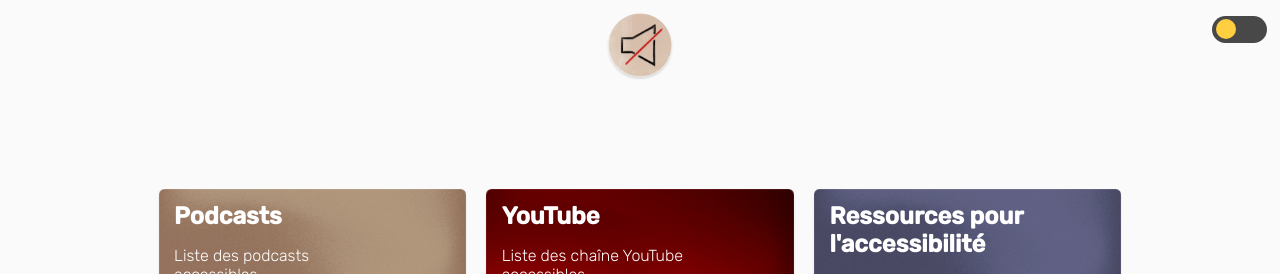
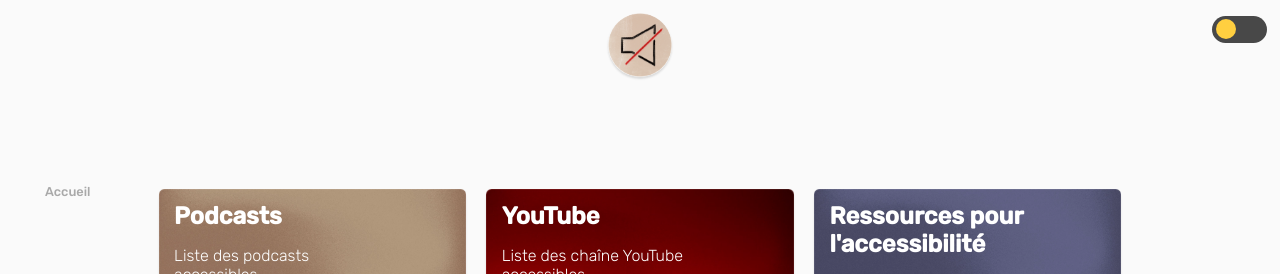
Before and after one commit to alexeal/podcaccessible, an Angular app: page /home in a window 1280 px wide. Shown: the top 274 px of the page. Built offline with nearby package versions, Linux system fonts and the light colour scheme.

Commit message:
Adding breadcrumb

```diff
--- a/src/app/app.component.html
+++ b/src/app/app.component.html
@@ -3,6 +3,7 @@
 </header>
 <!-- TODO: Toggle button -->
 <app-toggle-switch></app-toggle-switch>
+<app-breadcrumb></app-breadcrumb>
 <router-outlet></router-outlet>
 <footer>
     <p>
--- a/src/app/app.routes.ts
+++ b/src/app/app.routes.ts
@@ -22,18 +22,31 @@
 }
 
 export const routes: Routes = [
-    { path: 'home', component: HomeComponent, title: 'Accueil' },
+    { path: '', redirectTo: 'home', pathMatch: 'full' },
     {
-        path: 'podcasts', component: PodcastsComponent, title:'Podcasts',
+        path: 'home',
+        title: 'Accueil',
+        data: { breadcrumb: 'Accueil' },
+        component: HomeComponent,
         children: [
-            { path: 'podcast', component: PodcastComponent }
+            {
+                path: 'podcasts',
+                title: 'Podcasts',
+                data: { breadcrumb: 'Podcasts' },
+                component: PodcastsComponent,
+                children: [
+                    { path: 'podcast', data: { breadcrumb: 'Podcast' }, component: PodcastComponent }
+                ]
+            },
+            {
+                path: 'videos',
+                title: 'Videos',
+                data: { breadcrumb: 'Vidéos' },
+                component: VideosComponent,
+                children: [
+                    { path: 'video', data: { breadcrumb: 'Video' }, component: VideoComponent }
+                ]
+            }
         ]
-    },
-    {
-        path: 'videos', component: VideosComponent, title:'Videos',
-        children: [
-            { path: 'podcast', component: VideoComponent }
-        ]
-    },
-    { path: '', component: HomeComponent, title:'Accueil'}
+    }
 ];
--- /dev/null
+++ b/src/app/breadcrumb/breadcrumb.component.html
@@ -0,0 +1,9 @@
+<ol class="breadcrumb">
+    @for (breadcrumb of breadcrumbs; track $index) {
+    <li>
+        <span routerLink="breadcrumb.url" routerLinkActive="router-link-active">
+            {{ breadcrumb.label }}
+        </span>
+    </li>
+    }
+</ol>
--- /dev/null
+++ b/src/app/breadcrumb/breadcrumb.component.scss
@@ -0,0 +1,35 @@
+.breadcrumb {
+    background: none;
+    font-size: 0.8em;
+    margin: 0;
+
+    a,
+    span {
+        color: darkgrey;
+    }
+
+    a:hover,
+    span:hover {
+        color: dimgrey;
+        text-decoration: none;
+    }
+
+    li {
+        list-style: none;
+        float: left;
+        margin: 5px;
+    }
+
+    li:last-child {
+        margin-right: 20px;
+    }
+
+    li::after {
+        content: ">";
+        color: darkgrey;
+    }
+
+    li:last-child::after {
+        content: "";
+    }
+}
--- /dev/null
+++ b/src/app/breadcrumb/breadcrumb.component.ts
@@ -0,0 +1,62 @@
+import { Component } from '@angular/core';
+import { Breadcrumb } from '../../models/breadcrumb.model';
+import { ActivatedRoute, NavigationEnd, Router } from '@angular/router';
+import { distinctUntilChanged, filter } from 'rxjs';
+
+@Component({
+  selector: 'app-breadcrumb',
+  standalone: true,
+  imports: [],
+  templateUrl: './breadcrumb.component.html',
+  styleUrl: './breadcrumb.component.scss'
+})
+export class BreadcrumbComponent {
+  public breadcrumbs: Breadcrumb[];
+
+  constructor(
+    private router: Router,
+    private activatedRoute: ActivatedRoute,
+  ) {
+    this.breadcrumbs = this.buildBreadcrumb(this.activatedRoute.root);
+  }
+
+  ngOnInit() {
+    this.router.events.pipe(
+      filter((event: any) => event instanceof NavigationEnd, distinctUntilChanged()),
+      distinctUntilChanged(),
+    ).subscribe(() => {
+      this.breadcrumbs = this.buildBreadcrumb(this.activatedRoute.root);
+    })
+  }
+
+  /**
+   * Recursively build breadcrumb according to activated route.
+   * @param route
+   * @param url
+   * @param breadcrumbs
+   */
+  buildBreadcrumb(route: ActivatedRoute, url: string = '', breadcrumbs: Breadcrumb[] = []): Breadcrumb[] {
+    let label = route.routeConfig && route.routeConfig['data'] ? route.routeConfig['data']['breadcrumb'] : "";
+    let path = route.routeConfig && route.routeConfig.data ? route.routeConfig.path : "";
+    const lastRoutePart = path ? path.split("/").pop() : null;
+    const isDynamicRoute = lastRoutePart ? lastRoutePart.startsWith(":") : null;
+    if (isDynamicRoute && !!route.snapshot && path && lastRoutePart) {
+      const paramName = lastRoutePart.split(":")[1];
+      path = path.replace(lastRoutePart, route.snapshot.params[paramName]);
+      label = route.snapshot.params[paramName];
+    }
+    const nextUrl = path ? `${url}/${path}` : url;
+    const breadcrumb: Breadcrumb = {
+      label: label,
+      url: nextUrl
+    };
+    const newBreadcrumbs = breadcrumb.label
+      ? [...breadcrumbs, breadcrumb]
+      : [...breadcrumbs];
+    if (route.firstChild) {
+      return this.buildBreadcrumb(route.firstChild, nextUrl, newBreadcrumbs);
+    }
+    return newBreadcrumbs;
+  }
+
+}
--- a/src/app/home/home.component.html
+++ b/src/app/home/home.component.html
@@ -32,3 +32,4 @@
         </div>
     </div>
 </div>
+<router-outlet class="home"></router-outlet>
--- a/src/app/home/home.component.ts
+++ b/src/app/home/home.component.ts
@@ -1,11 +1,18 @@
-import { DOCUMENT } from '@angular/common';
+import { CommonModule, DOCUMENT } from '@angular/common';
+import { HttpClientModule } from '@angular/common/http';
 import { Component, Inject } from '@angular/core';
-import { ActivatedRoute, Router } from '@angular/router';
+import { ActivatedRoute, Router, RouterLink, RouterLinkActive, RouterOutlet } from '@angular/router';
 
 @Component({
   selector: 'app-home',
   standalone: true,
-  imports: [],
+  imports: [
+    CommonModule,
+    RouterOutlet,
+    RouterLink,
+    RouterLinkActive,
+    HttpClientModule
+  ],
   templateUrl: './home.component.html',
   styleUrl: './home.component.scss'
 })
@@ -13,7 +20,9 @@
   constructor(
     @Inject(DOCUMENT) private document: Document,
     private router: Router,
-    private route: ActivatedRoute) { }
+    private route: ActivatedRoute) {
+    console.log(route);
+  }
 
   goTo(page: string) {
     this.router.navigate([page], { relativeTo: this.route });
--- a/src/app/podcasts/podcasts.component.ts
+++ b/src/app/podcasts/podcasts.component.ts
@@ -4,6 +4,7 @@
 import { Media } from '../../models/media.model';
 import { CommonModule } from '@angular/common';
 import { MediaSource } from '../../models/source.model';
+import { ActivatedRoute } from '@angular/router';
 
 @Component({
   selector: 'app-podcasts',
@@ -14,8 +15,9 @@
 })
 export class PodcastsComponent {
   podcasts$: Observable<Media>;
-  constructor(private mediaService: MediaService) {
+  constructor(private mediaService: MediaService, private activatedRoute: ActivatedRoute) {
     this.podcasts$ = this.mediaService.getPodcasts();
+    console.log(activatedRoute);
   }
   hasLink(sources: Array<MediaSource>) {
     return sources.some(e => e.type === 'link');
--- /dev/null
+++ b/src/models/breadcrumb.model.ts
@@ -0,0 +1,4 @@
+export interface Breadcrumb {
+    label: string;
+    url: string;
+}
```
Also changed, not shown: src/app/app.component.ts (+10 -1 lines), 1 other file (tests, documents, lock files or other folders).
